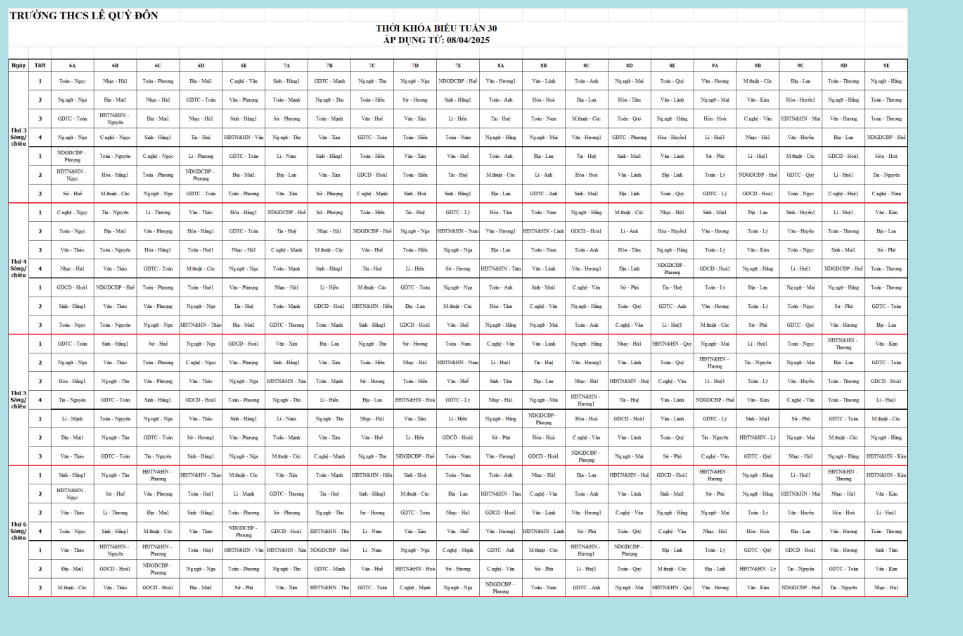
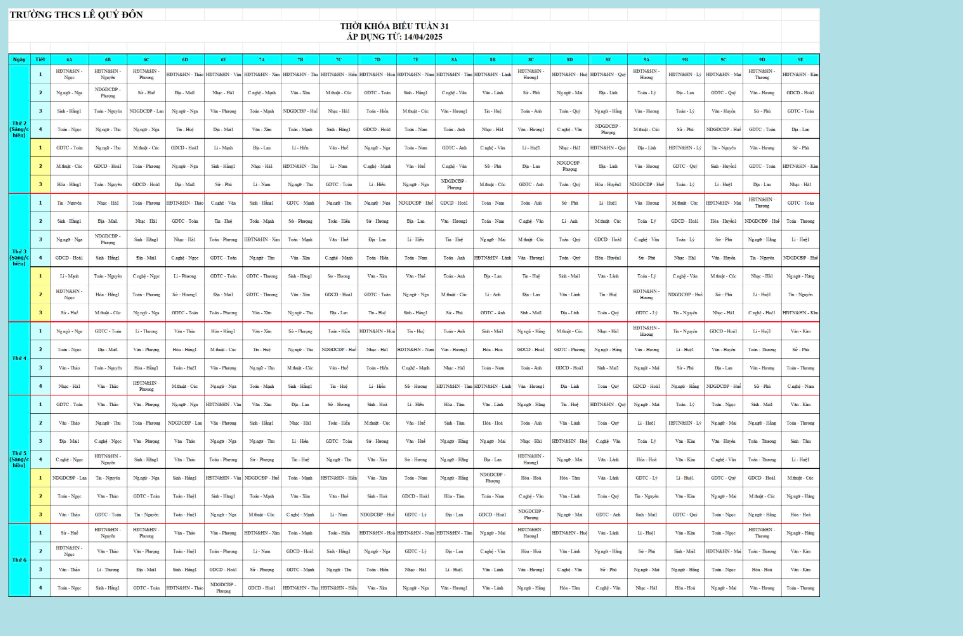
Before and after one commit to coderheck/timetable, a plain HTML site: page index.html in a window 1280 px wide. Shown: the whole page, without its empty margins (0-963 px from the left). Drawn offline with Linux system fonts and the light colour scheme.

Commit message:
week 31 (morning)

```diff
--- a/index.html
+++ b/index.html
@@ -8,7 +8,7 @@
     </head>
     <body>
 	<!--img src = "/timetable/grade9/2nd-Midterms.jpg" onerror="this.src='/grade9/2nd-Midterms.jpg'" alt = "finals" id="TermsTests"-->
-	<img src = "/timetable/grade9/tkb_30.jpg" onerror="this.src='/grade9/tkb_30.jpg'" alt = "morming time table" id="morningTT">
+	<img src = "/timetable/grade9/tkb_31.jpg" onerror="this.src='/grade9/tkb_31.jpg'" alt = "morming time table" id="morningTT">
 	<!-- according to my local ministry of education, there wont be
 	     any curricular afternoon classes soooo the below line probably
 		 won't be used anymore and instead will be kept as a relic -->
```
Also changed, not shown: grade9/tkb_31.jpg (added).
